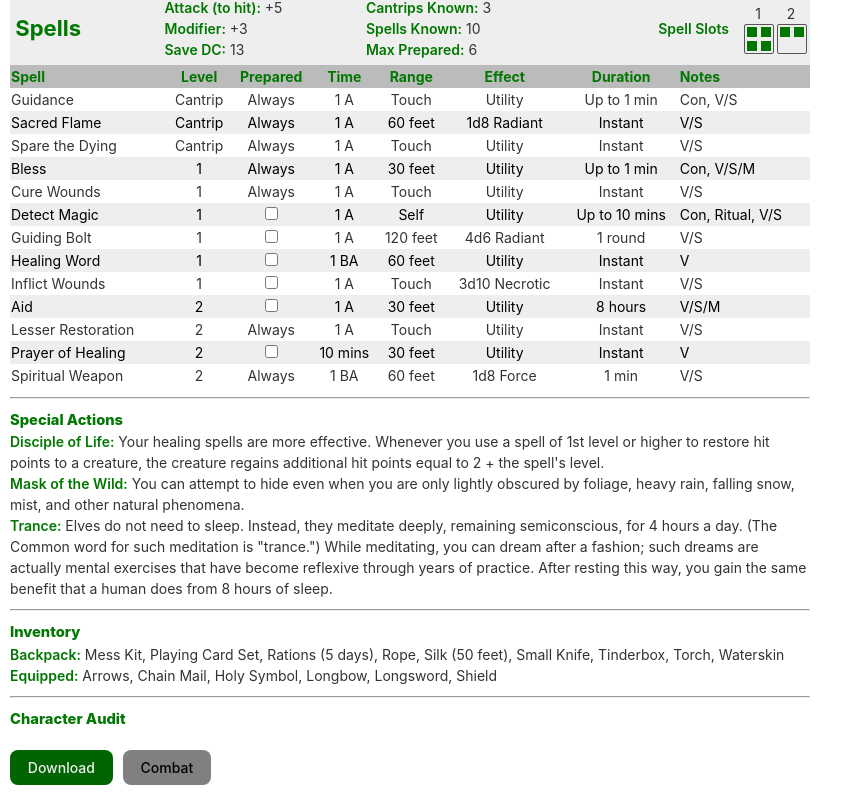
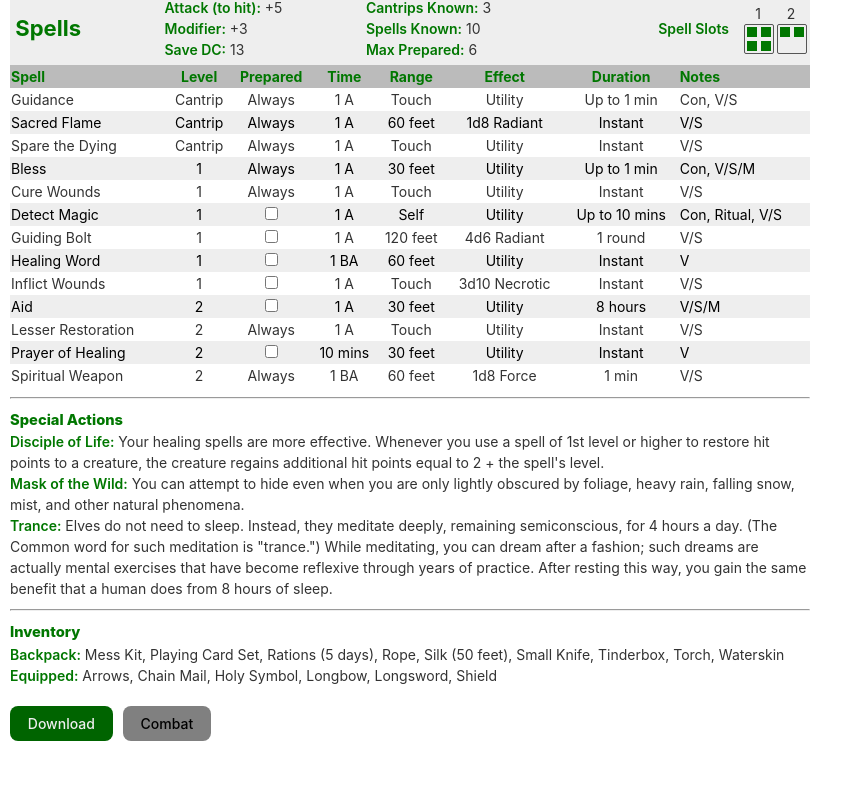
Before and after one commit to PaulGilchrist/dnd-char-sheet, a React (Vite) app: page / in a window 1280 px wide. Shown: the part 1102-1907 px from the top of the page, without its empty margins (0-863 px from the left). After the commit the page ends 1863 px from the top, so only its background shows below. Built offline with nearby package versions, Linux system fonts and the light colour scheme.

Commit message:
hide audits if nothing to report

```diff
--- a/src/components/char-sheet/char-audit.jsx
+++ b/src/components/char-sheet/char-audit.jsx
@@ -3,8 +3,10 @@ import React from 'react'
 
 function CharAudit({ playerStats }) {
 
+    const showAudits = playerStats.audits.some(audit => audit.allowed != audit.used && audit.allowed != audit.used+1);
+
     return (<React.Fragment>
-        {playerStats.audits.length > 0 && <div>
+        {showAudits && <div>
             <hr />
             <div className='sectionHeader'>Character Audit</div>
             {playerStats.audits.map(audit => {
```
